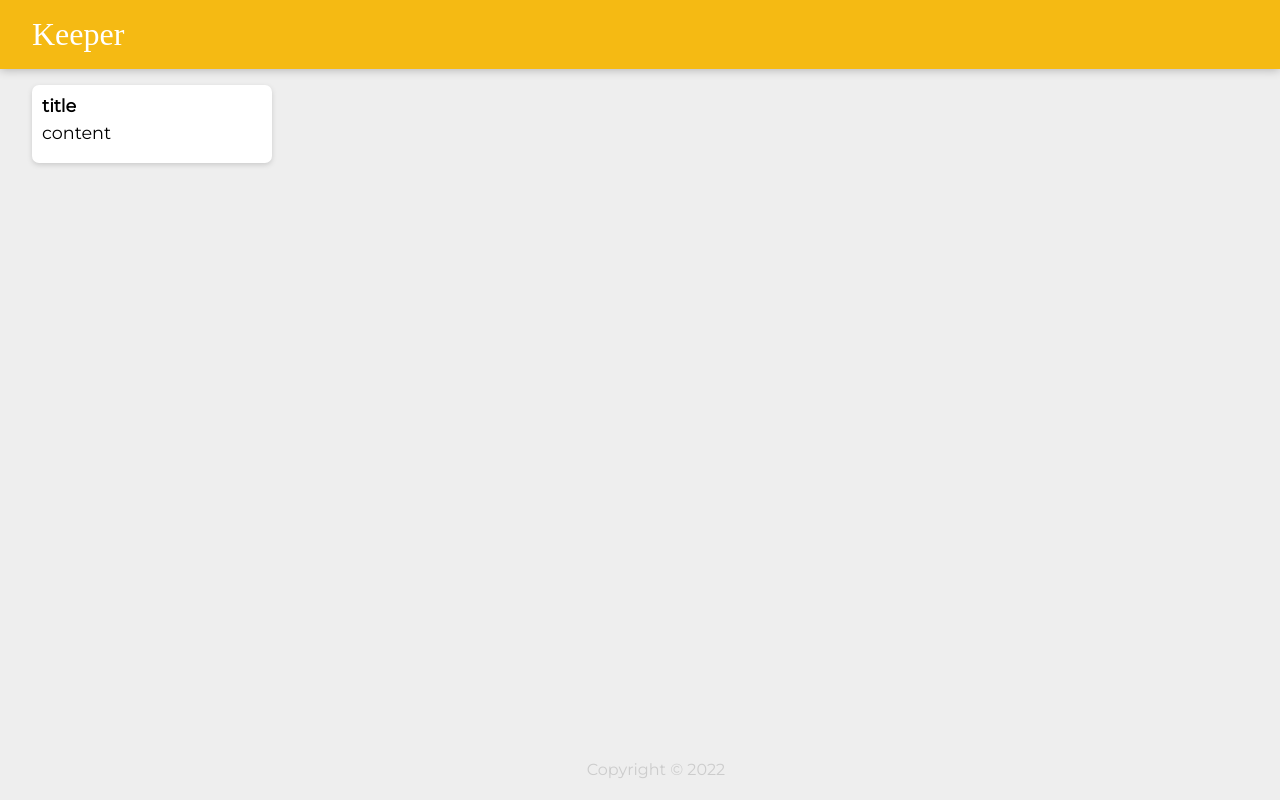
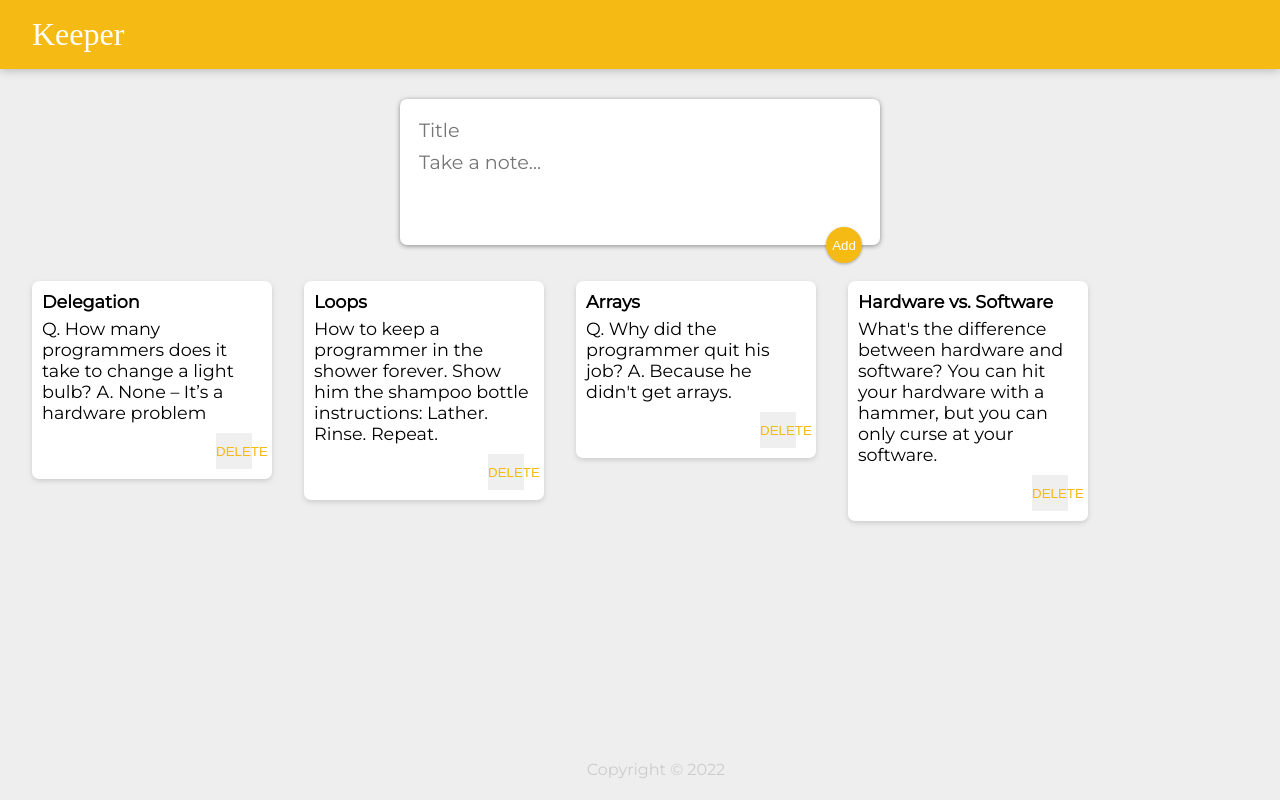
Before and after one commit to czhexg/keeper-react-app, a React (Create React App) app: page / in a window 1280 px wide. Built offline with nearby package versions, Linux system fonts and the light colour scheme; a web font is replaced by a local one.

Commit message:
Update keeper app

```diff
--- a/public/styles.css
+++ b/public/styles.css
@@ -54,3 +54,49 @@ footer p {
     white-space: pre-wrap;
     word-wrap: break-word;
 }
+
+.note button {
+    position: relative;
+    float: right;
+    margin-right: 10px;
+    color: #f5ba13;
+    border: none;
+    width: 36px;
+    height: 36px;
+    cursor: pointer;
+    outline: none;
+}
+
+form {
+    position: relative;
+    width: 480px;
+    margin: 30px auto 20px auto;
+    background: #fff;
+    padding: 15px;
+    border-radius: 7px;
+    box-shadow: 0 1px 5px rgb(138, 137, 137);
+}
+form input,
+form textarea {
+    width: 100%;
+    border: none;
+    padding: 4px;
+    outline: none;
+    font-size: 1.2em;
+    font-family: inherit;
+    resize: none;
+}
+form button {
+    position: absolute;
+    right: 18px;
+    bottom: -18px;
+    background: #f5ba13;
+    color: #fff;
+    border: none;
+    border-radius: 50%;
+    width: 36px;
+    height: 36px;
+    box-shadow: 0 1px 3px rgba(0, 0, 0, 0.3);
+    cursor: pointer;
+    outline: none;
+}
--- a/src/components/App.jsx
+++ b/src/components/App.jsx
@@ -1,13 +1,40 @@
-import React from "react";
+import { React, useState } from "react";
+
 import Header from "./Header";
 import Footer from "./Footer";
-import Note from "./Note";
+import ShowNotes from "./ShowNotes";
+import CreateArea from "./CreateArea";
+
+import startingNotes from "../notes";
 
 function App() {
+    const [notes, setNotes] = useState(startingNotes);
+
+    function addNote(title, content) {
+        const newNote = {
+            key: notes.length + 1,
+            title: title,
+            content: content,
+        };
+        setNotes((prevNotes) => {
+            return [...prevNotes, newNote];
+        });
+    }
+
+    function deleteNote(id) {
+        setNotes((prevNotes) => {
+            return prevNotes.filter((note) => {
+                return note.key !== id;
+            });
+        });
+        console.log(id);
+    }
+
     return (
         <div>
             <Header />
-            <Note />
+            <CreateArea addNote={addNote} />
+            <ShowNotes notes={notes} deleteNote={deleteNote} />
             <Footer />
         </div>
     );
--- /dev/null
+++ b/src/components/CreateArea.jsx
@@ -0,0 +1,44 @@
+import { React, useState } from "react";
+
+function CreateArea(props) {
+    const [noteTitle, setNoteTitle] = useState("");
+    const [noteContent, setNoteContent] = useState("");
+
+    function updateTitle(event) {
+        setNoteTitle(event.target.value);
+    }
+
+    function updateContent(event) {
+        setNoteContent(event.target.value);
+    }
+
+    return (
+        <div>
+            <form
+                onSubmit={(event) => {
+                    props.addNote(noteTitle, noteContent);
+                    setNoteTitle("");
+                    setNoteContent("");
+                    event.preventDefault();
+                }}
+            >
+                <input
+                    name="title"
+                    placeholder="Title"
+                    value={noteTitle}
+                    onChange={updateTitle}
+                />
+                <textarea
+                    name="content"
+                    placeholder="Take a note..."
+                    rows="3"
+                    value={noteContent}
+                    onChange={updateContent}
+                />
+                <button type="submit">Add</button>
+            </form>
+        </div>
+    );
+}
+
+export default CreateArea;
--- a/src/components/Note.jsx
+++ b/src/components/Note.jsx
@@ -1,10 +1,11 @@
 import React from "react";
 
-function Note() {
+function Note(props) {
     return (
         <div className="note">
-            <h1>title</h1>
-            <p>content</p>
+            <h1>{props.title}</h1>
+            <p>{props.content}</p>
+            <button onClick={props.deleteNote}>DELETE</button>
         </div>
     );
 }
--- /dev/null
+++ b/src/components/ShowNotes.jsx
@@ -0,0 +1,20 @@
+import React from "react";
+import Note from "./Note";
+
+function ShowNotes(props) {
+    return props.notes.map((noteProps) => {
+        return (
+            <Note
+                key={noteProps.key}
+                id={noteProps.key}
+                title={noteProps.title}
+                content={noteProps.content}
+                deleteNote={() => {
+                    props.deleteNote(noteProps.key);
+                }}
+            />
+        );
+    });
+}
+
+export default ShowNotes;
--- /dev/null
+++ b/src/notes.js
@@ -0,0 +1,28 @@
+const notes = [
+    {
+        key: 1,
+        title: "Delegation",
+        content:
+            "Q. How many programmers does it take to change a light bulb? A. None – It’s a hardware problem",
+    },
+    {
+        key: 2,
+        title: "Loops",
+        content:
+            "How to keep a programmer in the shower forever. Show him the shampoo bottle instructions: Lather. Rinse. Repeat.",
+    },
+    {
+        key: 3,
+        title: "Arrays",
+        content:
+            "Q. Why did the programmer quit his job? A. Because he didn't get arrays.",
+    },
+    {
+        key: 4,
+        title: "Hardware vs. Software",
+        content:
+            "What's the difference between hardware and software? You can hit your hardware with a hammer, but you can only curse at your software.",
+    },
+];
+
+export default notes;
```
